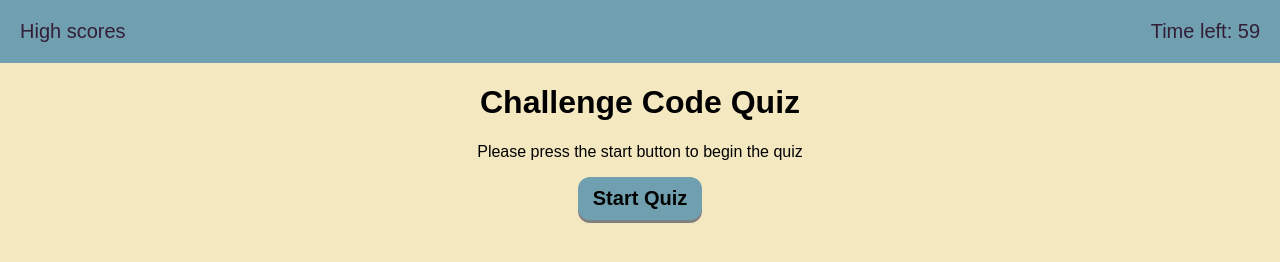
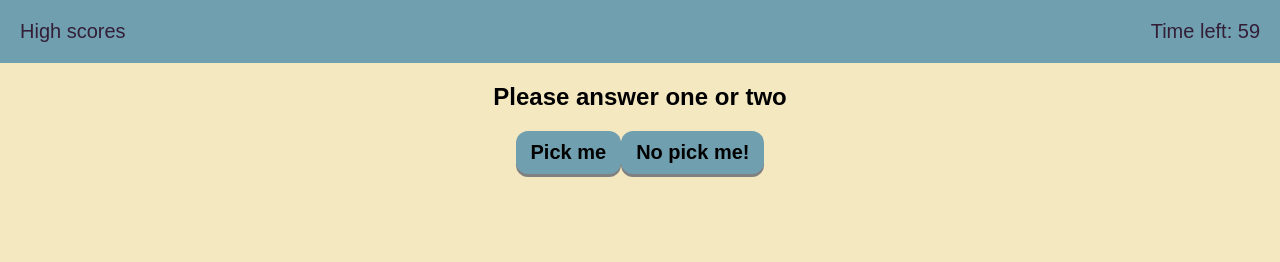
Before and after one commit to quasse/quiz, a plain HTML site: page index.html in a window 1280 px wide. Both pictures are taken after a click on the button "Start Quiz". Drawn offline with Linux system fonts and the light colour scheme.

Commit message:
Added initial quiz logic

```diff
--- a/assets/css/style.css
+++ b/assets/css/style.css
@@ -32,7 +32,7 @@ header p {
   color: var(--primary);
 }
 
-.questions {
+.quiz {
   margin: 0 auto;
   width: 50%;
   text-align: center;
--- a/assets/js/script.js
+++ b/assets/js/script.js
@@ -1,6 +1,8 @@
 var timerEl = document.getElementById("timer");
 var startButton = document.getElementById("start-quiz");
+var quizContent = document.getElementById("quiz");
 
+// Function to keep track of the timer
 var timer = function () {
   var timeLeft = 60;
   var timeInterval = setInterval(function () {
@@ -15,8 +17,40 @@ var timer = function () {
   }, 1000);
 };
 
-var displayMessage = function () {
-  timerEl.append("Hello");
+var quizHandler = function () {
+  var firstQuestionEl = document.createElement("div");
+
+  firstQuestionEl.className = "question";
+
+  firstQuestionEl.innerHTML = "<h2> Please answer one or two </h2>";
+
+  var option1 = document.createElement("button");
+  option1.className = "btn option1";
+  option1.textContent = "Pick me";
+  firstQuestionEl.appendChild(option1);
+
+  var option2 = document.createElement("button");
+  option2.textContent = "No pick me!";
+  option2.className = "btn option2";
+  firstQuestionEl.appendChild(option2);
+
+  var container = document.getElementById("container");
+
+  quizContent.replaceChild(firstQuestionEl, container);
+  timer();
 };
 
-startButton.addEventListener("click", timer);
+var answerHandler = function (event) {
+  var targetEl = event.target;
+
+  if (targetEl.matches(".option1")) {
+    console.log("option 1");
+  }
+
+  if (targetEl.matches(".option2")) {
+    console.log("option 2");
+  }
+};
+
+startButton.addEventListener("click", quizHandler);
+quizContent.addEventListener("click", answerHandler);
--- a/index.html
+++ b/index.html
@@ -8,17 +8,22 @@
     <link rel="stylesheet" href="assets/css/style.css" />
   </head>
   <body>
+    <!--High score link and timer-->
     <header>
       <a href="/high-scores.html">High scores</a>
       <p id="timer">Time left</p>
     </header>
 
-    <main class="questions" id="questions">
-      <h1>Challenge Code Quiz</h1>
-      <p>Please press the start button to begin the quiz</p>
-      <button class="btn" id="start-quiz" type="button">Start Quiz</button>
+    <!--Initial page -->
+    <main class="quiz" id="quiz">
+      <div class="container" id="container">
+        <h1 id="intro">Challenge Code Quiz</h1>
+        <p id="explanation">Please press the start button to begin the quiz</p>
+        <button class="btn" id="start-quiz" type="button">Start Quiz</button>
+      </div>
     </main>
 
+    <!--Div to put results of user answers-->
     <div class="responses" id="responses"></div>
     <script src="assets/js/script.js"></script>
   </body>
```
